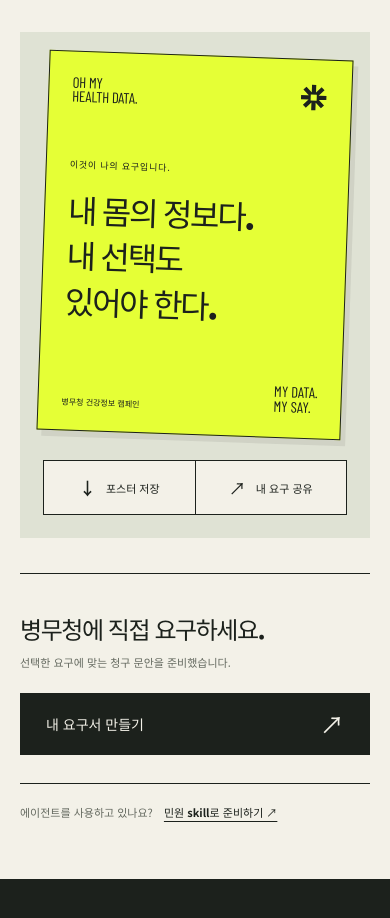
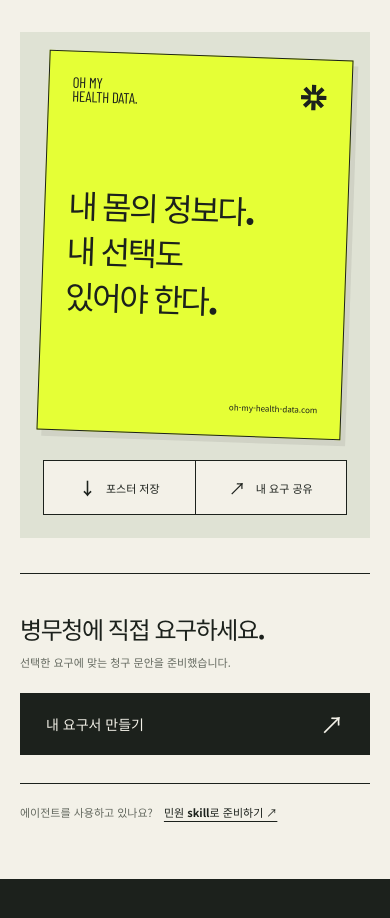
Before and after one commit to gosuda/oh-my-health-data, a SvelteKit app: page / in a window 390 px wide. Shown: the part 4680-5598 px from the top of the page. Built offline with nearby package versions, Linux system fonts and the light colour scheme.

Commit message:
Simplify poster copy and align campaign URL to the right

```diff
--- a/src/app.css
+++ b/src/app.css
@@ -967,18 +967,13 @@ a,button {
   line-height: .95;
   letter-spacing: -.015em;
 }
-.poster-label {
-  font-size: 9px;
-  letter-spacing: .09em;
-  margin-top: auto;
-  padding-top: 45px;
-}
 .poster-message {
   font-size: clamp(28px,3.15vw,45px);
   font-weight: 900;
   letter-spacing: -.07em;
   line-height: 1.42;
-  margin-top: 16px;
+  margin-top: auto;
+  padding-top: 45px;
   animation: stamp-in .22s ease-out;
 }
 .poster-message>span {
@@ -986,18 +981,13 @@ a,button {
 }
 .poster-bottom {
   display: flex;
-  justify-content: space-between;
+  justify-content: flex-end;
+  text-align: right;
   align-items: flex-end;
   font-size: 9px;
   gap: 15px;
   padding-top: 35px;
   margin-top: auto;
-}
-.poster-bottom>span:last-child {
-  font-family: var(--display);
-  font-size: 16px;
-  font-weight: 700;
-  line-height: 1;
 }
 .poster-tools {
   display: flex;
@@ -1660,18 +1650,14 @@ a,button {
     width: 25px;
     height: 25px;
   }
-  .poster-label {
+  .poster-message {
     padding-top: 40px;
-    font-size: 8px;
   }
   .poster-message {
     font-size: 3.5vw;
   }
   .poster-bottom {
     font-size: 7px;
-  }
-  .poster-bottom>span:last-child {
-    font-size: 13px;
   }
   .poster-tools {
     margin-top: 22px;
@@ -2065,8 +2051,7 @@ a,button {
     width: 29px;
     height: 29px;
   }
-  .poster-label {
-    font-size: 9px;
+  .poster-message {
     padding-top: 30px;
   }
   .poster-message {
@@ -2075,9 +2060,6 @@ a,button {
   .poster-bottom {
     font-size: 8px;
     padding-top: 30px;
-  }
-  .poster-bottom>span:last-child {
-    font-size: 15px;
   }
   .poster-tools {
     margin-top: 25px;
--- a/src/lib/poster.ts
+++ b/src/lib/poster.ts
@@ -65,7 +65,7 @@ export async function downloadPoster(theme: PosterTheme): Promise<void> {
 			'공개 · 보존 · 선택',
 			'내 정보에 대한 결정권을 요구합니다.',
 			'OH MY HEALTH DATA',
-			'병무청 건강정보 캠페인'
+			'oh-my-health-data.com'
 		].join('');
 		await Promise.allSettled([
 			document.fonts.load('900 124px "Noto Sans KR Variable"', text),
@@ -108,7 +108,8 @@ export async function downloadPoster(theme: PosterTheme): Promise<void> {
 	context.fillStyle = ink;
 	context.fillRect(inset, 1043, width - inset * 2, 2);
 	drawText(context, 'OH MY HEALTH DATA', inset, 1156, 55, 900, ink);
-	drawText(context, '병무청 건강정보 캠페인', inset, 1226, 32, 700, ink);
+	context.textAlign = 'right';
+	drawText(context, 'oh-my-health-data.com', width - inset, 1226, 32, 700, ink);
 
 	const blob = await new Promise<Blob>((resolve, reject) => {
 		canvas.toBlob((result) => {
--- a/src/routes/+page.svelte
+++ b/src/routes/+page.svelte
@@ -122,9 +122,8 @@
         <div class="poster-workspace">
           <div class="poster-preview" data-theme={selected} aria-live="polite" aria-label="선택한 요구 포스터">
             <div class="poster-top"><span>OH MY<br />HEALTH DATA.</span><Mark size={32} /></div>
-            <span class="poster-label">이것이 나의 요구입니다.</span>
             {#key selected}<h3 class="poster-message">{#each current.lines as line}<span>{line}</span>{/each}</h3>{/key}
-            <div class="poster-bottom"><span>병무청 건강정보 캠페인</span><span>MY DATA.<br />MY SAY.</span></div>
+            <div class="poster-bottom"><span>oh-my-health-data.com</span></div>
           </div>
           <div class="poster-tools"><button onclick={savePoster} disabled={exporting}><span aria-hidden="true">↓</span> {exporting ? '저장하는 중' : '포스터 저장'}</button><button onclick={() => shareCampaign()}><span aria-hidden="true">↗</span> 내 요구 공유</button></div>
         </div>
```
